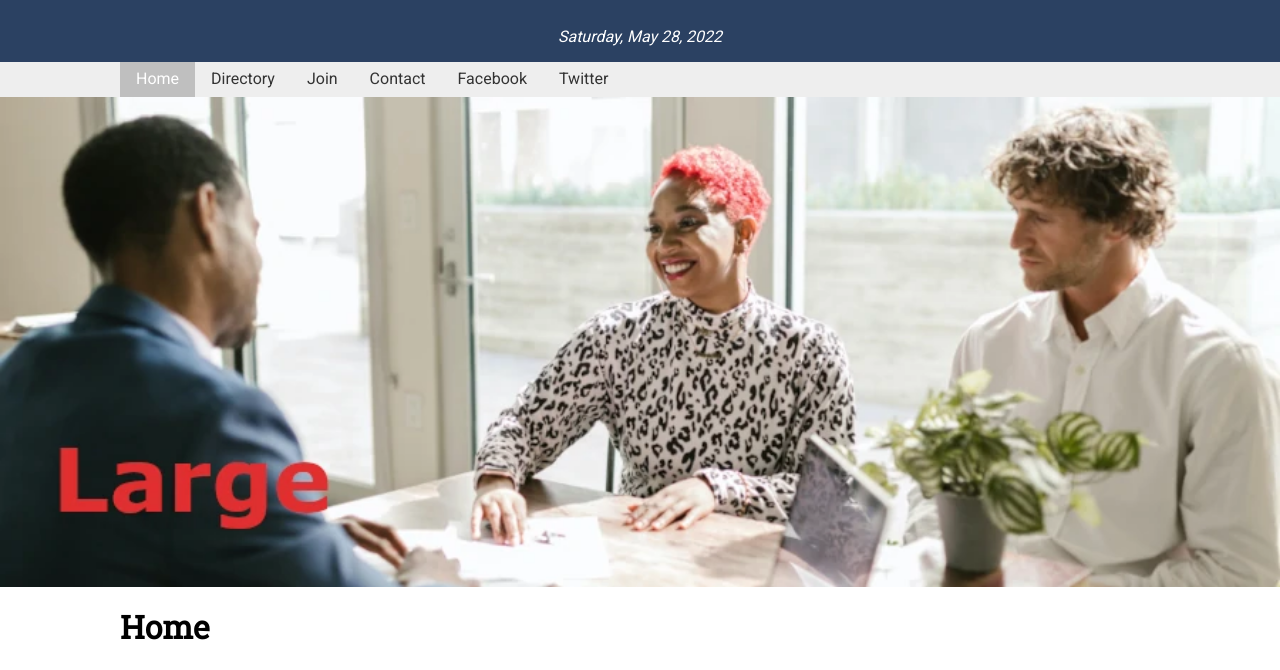
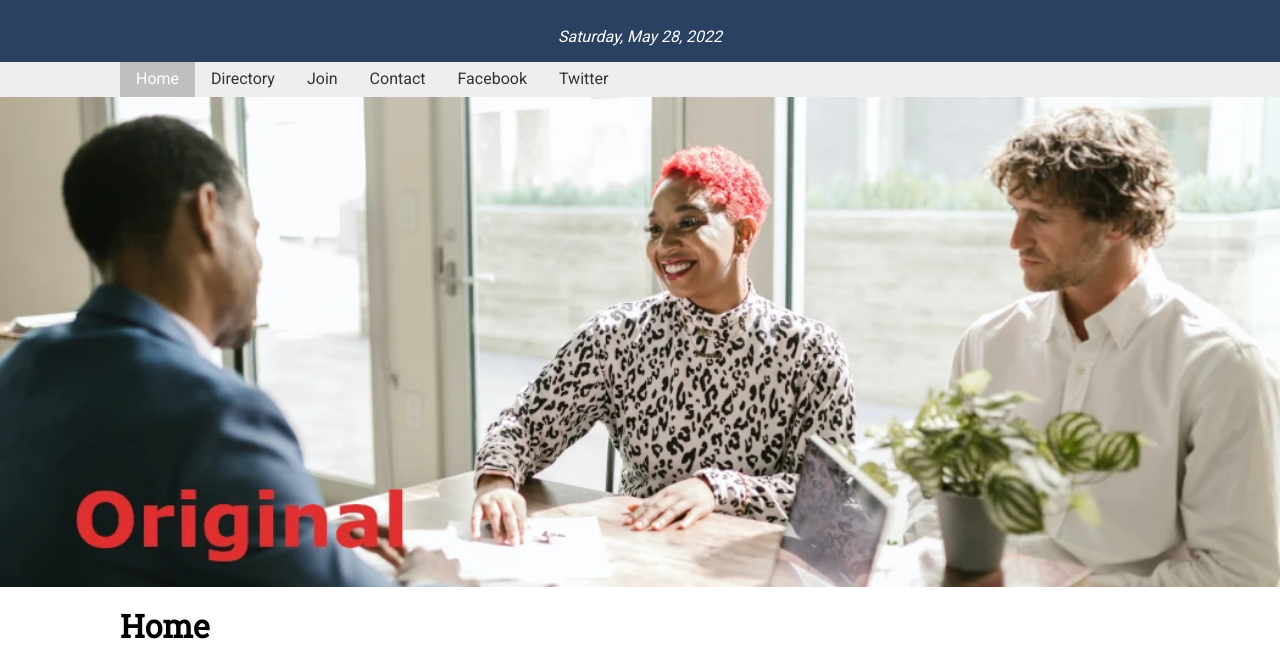
Before and after one commit to Nokutomi/wdd230, a plain HTML site: page chamber/index.html in a window 1280 px wide. Shown: the part 130-800 px from the top of the page. Drawn offline with Linux system fonts and the light colour scheme.

Commit message:
feat: fix image for w06 assignment

```diff
--- a/chamber/index.html
+++ b/chamber/index.html
@@ -69,8 +69,9 @@
         images/heroSrc.webp      1050w
       "
       id="responsive-image"
-      sizes="(max-width: 400px) 400px, 900px"
+      sizes="(max-width: 400px) 400px, 1050px"
       alt="hero image"
+      src="images/heroSrc.webp"
       width="900"
       height="345"
     />
```
